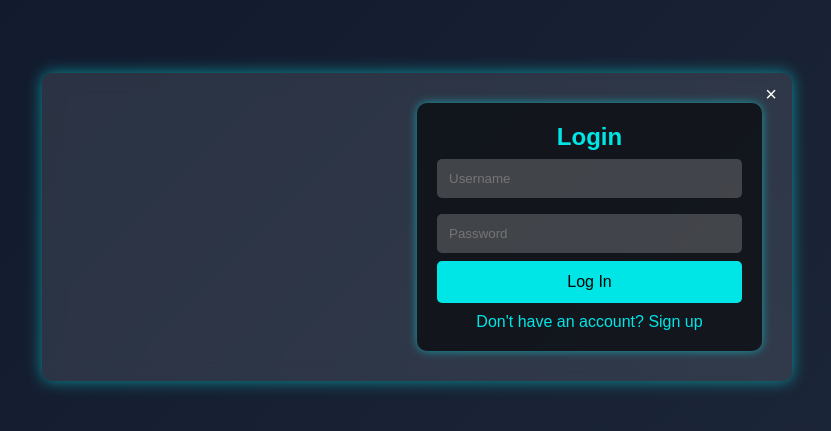
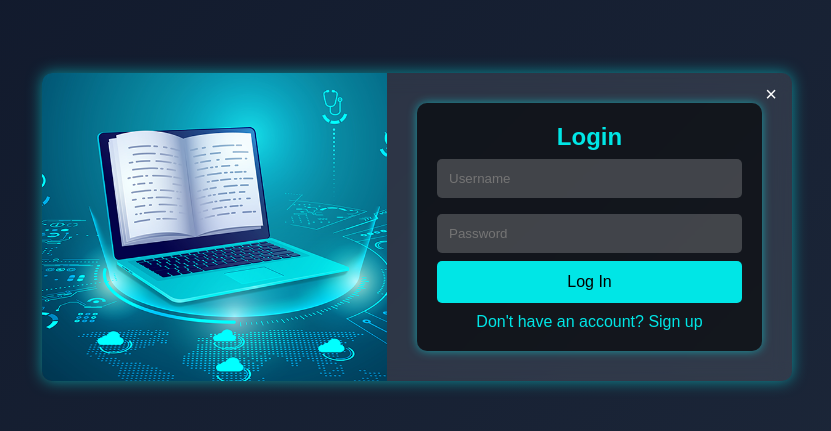
Before and after one commit to VedantShirgaonkar/Quasar_PackageNotFound, a plain HTML site: page Frontend/Pages/index.html in a window 1280 px wide. Shown: the part 173-604 px from the top of the page, without its empty margins (223-1054 px from the left). Drawn offline with Linux system fonts and the light colour scheme.

Commit message:
image added

```diff
--- a/Frontend/Pages/style.css
+++ b/Frontend/Pages/style.css
@@ -11,7 +11,7 @@ body {
     align-items: center;
     justify-content: center;
 }
-.container {
+ .container {
     display: flex;
     background: rgba(255, 255, 255, 0.1);
     border-radius: 10px;
@@ -24,9 +24,12 @@ body {
 }
 .left {
     flex: 1;
-    background: url('Frontend/assets/image.png') no-repeat center/cover;
+    background: url('image.png');
     opacity: 0.8;
+     background-size: cover; /* Ensure the image covers the entire space */
+     opacity: 1;
 }
+
 .right {
     flex: 1;
     padding: 30px;
```
Also changed, not shown: Frontend/Pages/index.html (+4 -1 lines), Frontend/Pages/image.png (added), Frontend/assets/image.png (deleted).
